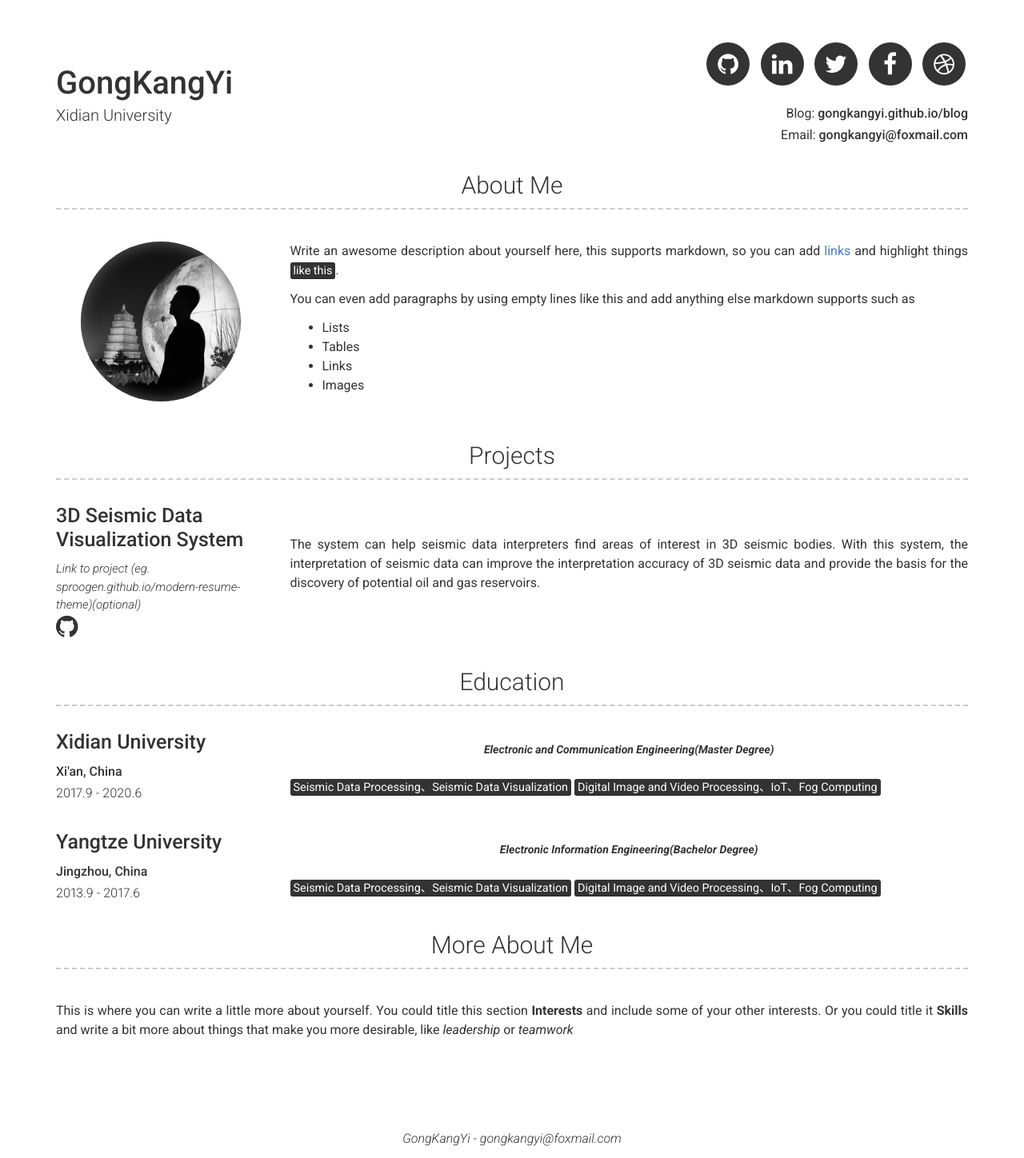
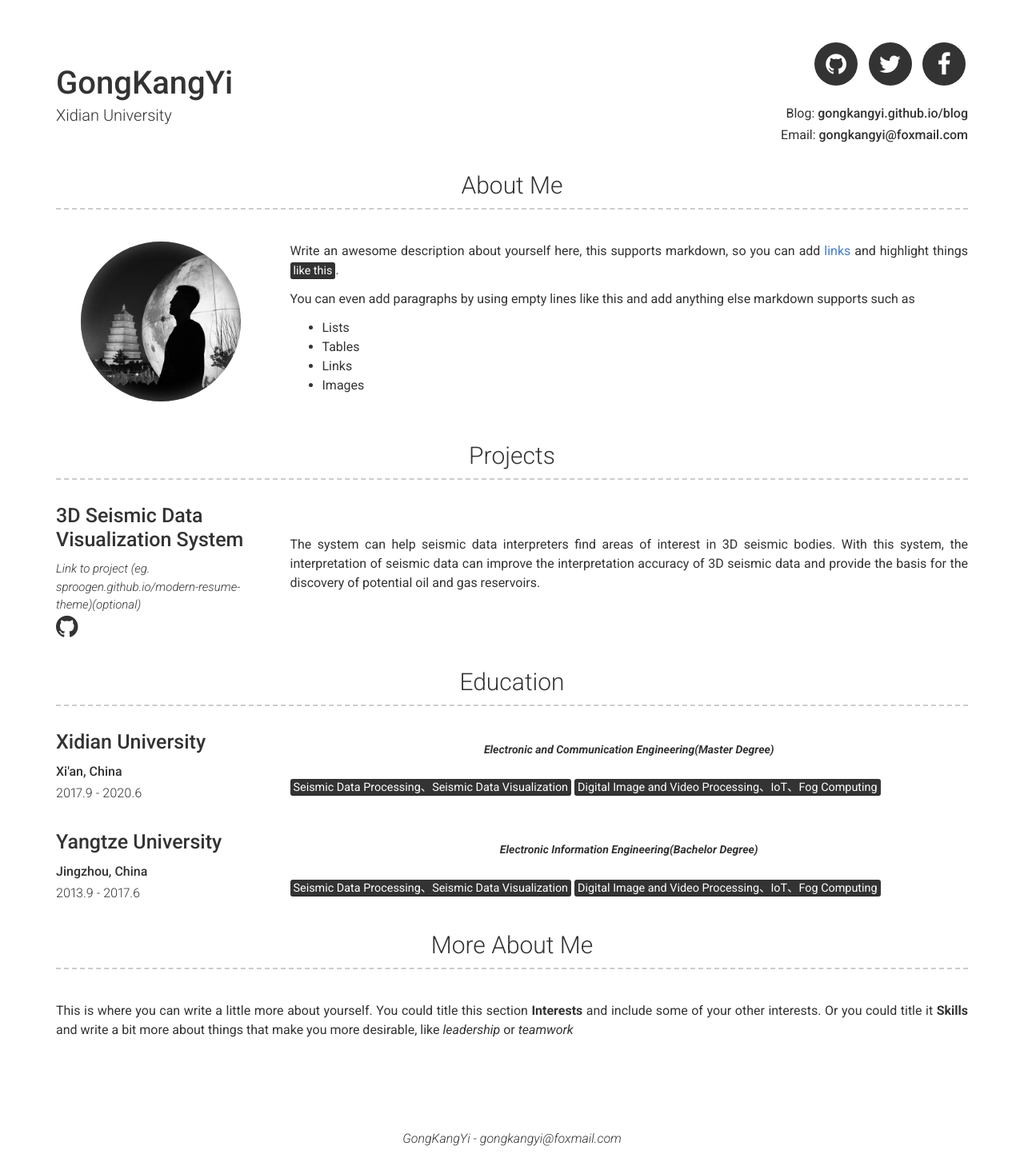
Before and after one commit to gongkangyi/gongkangyi.github.io, a Jekyll site: the page built from index.md, in a window 1280 px wide. Shown: the whole page at 80% size. Built offline with Jekyll 4.4.1, drawn with Linux system fonts in a browser that asks for light colours.

Commit message:
2019-5-15 16:35:32

```diff
--- a/_config.yml
+++ b/_config.yml
@@ -12,15 +12,7 @@ website: gongkangyi.github.io/blog
 # Social links
 twitter_username: jekyllrb
 github_username:  gongkangyi
-dribbble_username: jekyll
 facebook_username: jekyll
-#flickr_username: jekyll
-#instagram_username: jekyll
-linkedin_username: jekyll
-#xing_username: jekyll
-#pinterest_username: jekyll
-#youtube_username: jekyll
-#googleplus_username: +jekyll
 
 # About Section
 # about_title: About Me (Use this to override about section title)
--- a/_includes/header.html
+++ b/_includes/header.html
@@ -13,13 +13,7 @@
             </a>
           </li>
         {%- endif -%}
-        {%- if site.linkedin_username -%}
-          <li>
-            <a target="_blank" href="https://gongkangyi.github.io/blog/404" class="button button--sacnite button--round-l">
-              <i class="fa fa-linkedin" title="Linkedin link"></i>
-            </a>
-          </li>
-        {%- endif -%}
+
         {%- if site.twitter_username -%}
           <li>
             <a target="_blank" href="https://gongkangyi.github.io/blog/404" class="button button--sacnite button--round-l">
@@ -27,6 +21,7 @@
             </a>
           </li>
         {%- endif -%}
+
         {%- if site.facebook_username -%}
           <li>
             <a target="_blank" href="https://gongkangyi.github.io/blog/404" class="button button--sacnite button--round-l">
@@ -34,13 +29,7 @@
             </a>
           </li>
         {%- endif -%}
-        {%- if site.dribbble_username -%}
-          <li>
-            <a target="_blank" href="https://gongkangyi.github.io/blog/404" class="button button--sacnite button--round-l">
-              <i class="fa fa-dribbble" title="Dribble link"></i>
-            </a>
-          </li>
-        {%- endif -%}
+
       </ul>
       {%- if site.website -%}
         <p>
```
